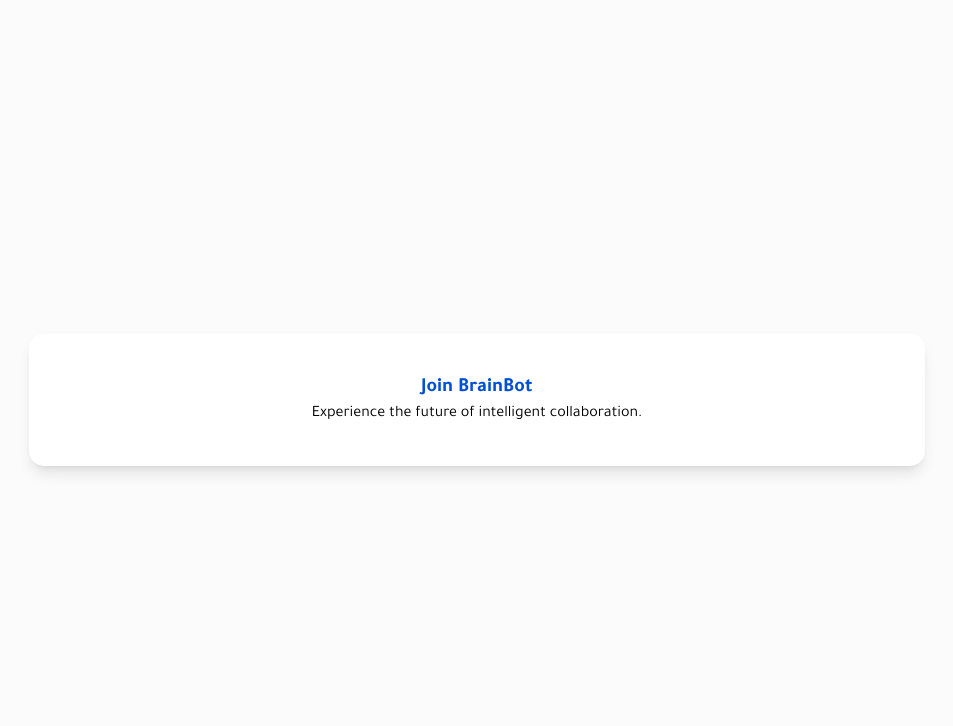
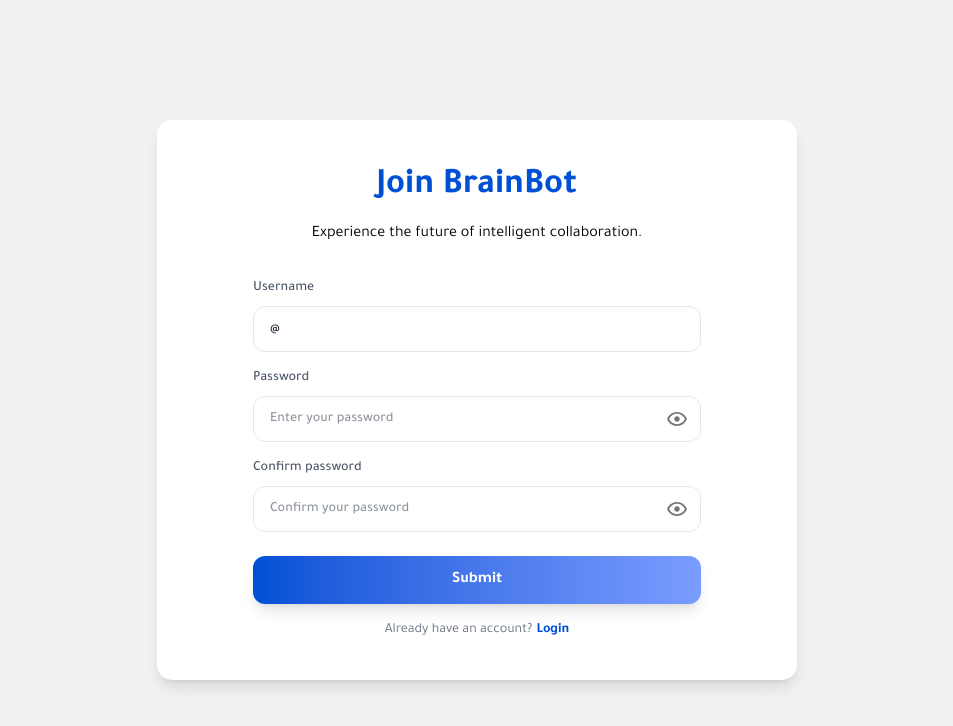
Before and after one commit to BasmaKuhail/Chat-Bot, a Next.js app: page /auth in a window 1280 px wide. Shown: the top 726 px of the page, without its empty margins (163-1116 px from the left). Built offline with nearby package versions, Linux system fonts and the light colour scheme.

Commit message:
login and signup ui

```diff
--- a/components/SideNav.tsx
+++ b/components/SideNav.tsx
@@ -32,7 +32,7 @@
             </Btn>
             <div className="flex flex-col gap-2">
                 {SideNavBtns.map((btn)=>
-                    <SideNavItem isSelected={btn.isSelected}>
+                    <SideNavItem key={btn.title} isSelected={btn.isSelected}>
                         <div className="flex flex-row gap-3 items-center justify-center cursor-pointer">
                             {btn.image}
                             {btn.title}
--- a/components/auth/CardContainer.tsx
+++ b/components/auth/CardContainer.tsx
@@ -2,7 +2,7 @@
 
 export default function Card({children}:{children:ReactNode}){
     return(
-        <div className="flex flex-col gap-2 p-10 bg-white-0 shadow-lg w-[70%] items-center justify-center rounded-[15px]">
+        <div className="flex flex-col gap-2 p-10 bg-white-0 shadow-lg w-[50%] items-center justify-center rounded-[15px]">
             {children}
         </div>
     )
--- /dev/null
+++ b/components/auth/Input.tsx
@@ -0,0 +1,51 @@
+import Image from "next/image";
+import { useState } from "react";
+import showPassIcon from "@/public/icons/showPass.svg";
+import unshowPassIcon from "@/public/icons/unshowPass.svg";
+
+type InputProps = {
+    label: string;
+    type: "text" | "password";
+    value: string;
+    placeholder: string;
+    onChange: (value: string) => void;
+    minLength?: number;
+};
+
+export default function Input({ label, type, value, placeholder, onChange, minLength }: InputProps) {
+    const [isPasswordVisible, setIsPasswordVisible] = useState(false);
+    const isPasswordField = type === "password";
+    const inputType = isPasswordField && isPasswordVisible ? "text" : type;
+
+    return (
+        <label className="flex flex-col gap-2 text-sm font-medium text-gray-600">
+            {label}
+            <div className="relative">
+                <input
+                    type={inputType}
+                    value={value}
+                    onChange={(event) => onChange(event.target.value)}
+                    required
+                    minLength={minLength}
+                    className={`w-full rounded-[12px] border border-gray-200 bg-white-0 px-4 py-3 text-gray-800 outline-none focus:border-blue-10 ${isPasswordField ? "pr-12" : ""}`}
+                    placeholder={placeholder}
+                />
+                {isPasswordField && (
+                    <button
+                        type="button"
+                        onClick={() => setIsPasswordVisible((current) => !current)}
+                        className="absolute right-3 top-1/2 flex h-6 w-6 -translate-y-1/2 items-center justify-center cursor-pointer"
+                        aria-label={isPasswordVisible ? "Hide password" : "Show password"}
+                    >
+                        <Image
+                            src={isPasswordVisible ? unshowPassIcon : showPassIcon}
+                            alt=""
+                            width={20}
+                            height={20}
+                        />
+                    </button>
+                )}
+            </div>
+        </label>
+    );
+}
--- a/components/auth/Register.tsx
+++ b/components/auth/Register.tsx
@@ -1,13 +1,77 @@
 import Card from "./CardContainer";
+import Input from "./Input";
+import Link from "next/link";
+import { useState } from "react";
 
-export default function Register(){
+type RegisterProps = {
+    isLogin?: boolean;
+};
+
+export default function Register({ isLogin = false }: RegisterProps){
+    const [username, setUsername] = useState("@");
+    const [password, setPassword] = useState("");
+    const [confirmPassword, setConfirmPassword] = useState("");
+    const title = isLogin ? "Welcome back" : "Join BrainBot";
+    const subtitle = isLogin ? "Sign in to continue your conversations." : "Experience the future of intelligent collaboration.";
+    const submitText = isLogin ? "Login" : "Submit";
+
+    const handleUsernameChange = (value: string) => {
+        const withoutExtraAtSigns = value.replace(/@/g, "");
+        setUsername(`@${withoutExtraAtSigns}`);
+    };
+
+    const handleSubmit = (event: React.FormEvent<HTMLFormElement>) => {
+        event.preventDefault();
+    };
+
     return(
-        <div className="flex w-full bg-white-5 h-screen items-center justify-center">
+        <div className="flex w-full bg-white-10 h-screen items-center justify-center">
             <Card>
-                <div className="flex flex-col w-full items-center">
-                    <p className="text-xl font-bold text-blue-20">Join BrainBot</p>
-                    <p className="text-m">Experience the future of intelligent collaboration.</p>
+                <div className="flex flex-col w-full items-center gap-2">
+                    <p className="text-36px font-bold text-blue-20">{title}</p>
+                    <p className="text-m">{subtitle}</p>
                 </div>
+                <form onSubmit={handleSubmit} className="flex flex-col gap-4 w-full max-w-md mt-6">
+                    <Input
+                        label="Username"
+                        type="text"
+                        value={username}
+                        onChange={handleUsernameChange}
+                        minLength={2}
+                        placeholder="@username"
+                    />
+                    <Input
+                        label="Password"
+                        type="password"
+                        value={password}
+                        onChange={setPassword}
+                        placeholder="Enter your password"
+                    />
+                    {!isLogin && (
+                        <Input
+                            label="Confirm password"
+                            type="password"
+                            value={confirmPassword}
+                            onChange={setConfirmPassword}
+                            placeholder="Confirm your password"
+                        />
+                    )}
+                    <button
+                        type="submit"
+                        className="cursor-pointer bg-gradient-to-r from-[#0050D5] to-[#7B9CFF] text-white font-semibold py-3 px-15 rounded-[12px] hover:opacity-90 transition shadow-lg mt-2"
+                    >
+                        {submitText}
+                    </button>
+                    <p className="text-center text-sm text-gray-500">
+                        {isLogin ? "Don't have an account?" : "Already have an account?"}
+                        <Link
+                            href={isLogin ? "/auth" : "/auth/login"}
+                            className="ml-1 cursor-pointer font-semibold text-blue-20 hover:underline"
+                        >
+                            {isLogin ? "Create one" : "Login"}
+                        </Link>
+                    </p>
+                </form>
             </Card>
         </div>
 
--- a/pages/auth/index.tsx
+++ b/pages/auth/index.tsx
@@ -1,6 +1,6 @@
 import Register from "@/components/auth/Register";
 
-export default function page(){
+export default function AuthPage(){
     return(
         <Register/>
     )
```
Also changed, not shown: public/icons/showPass.svg (added), public/icons/unshowPass.svg (added).
